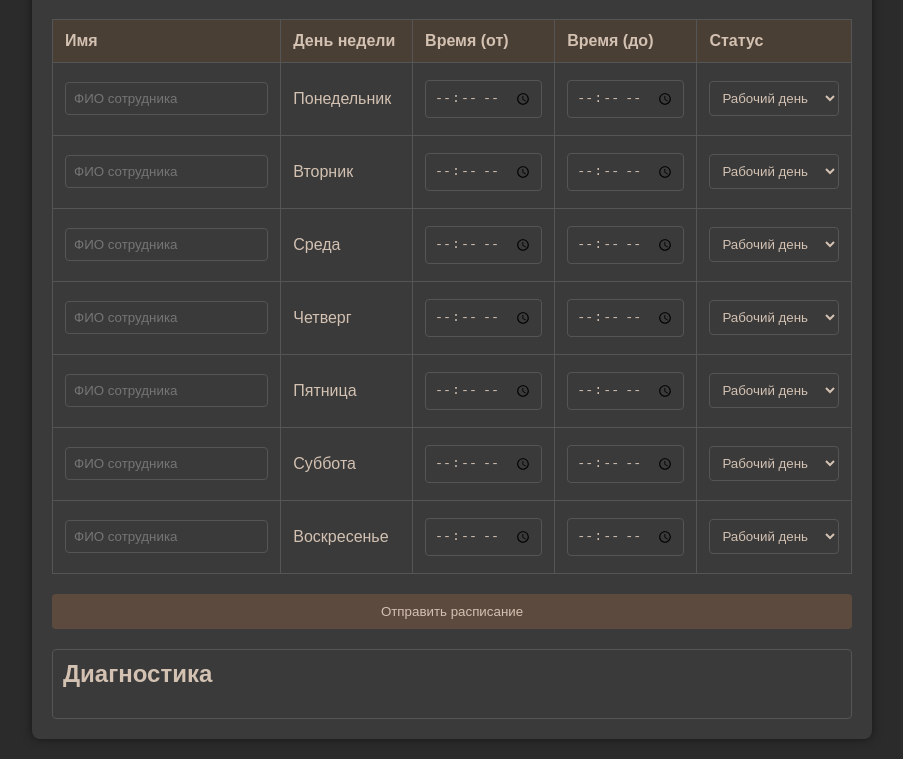
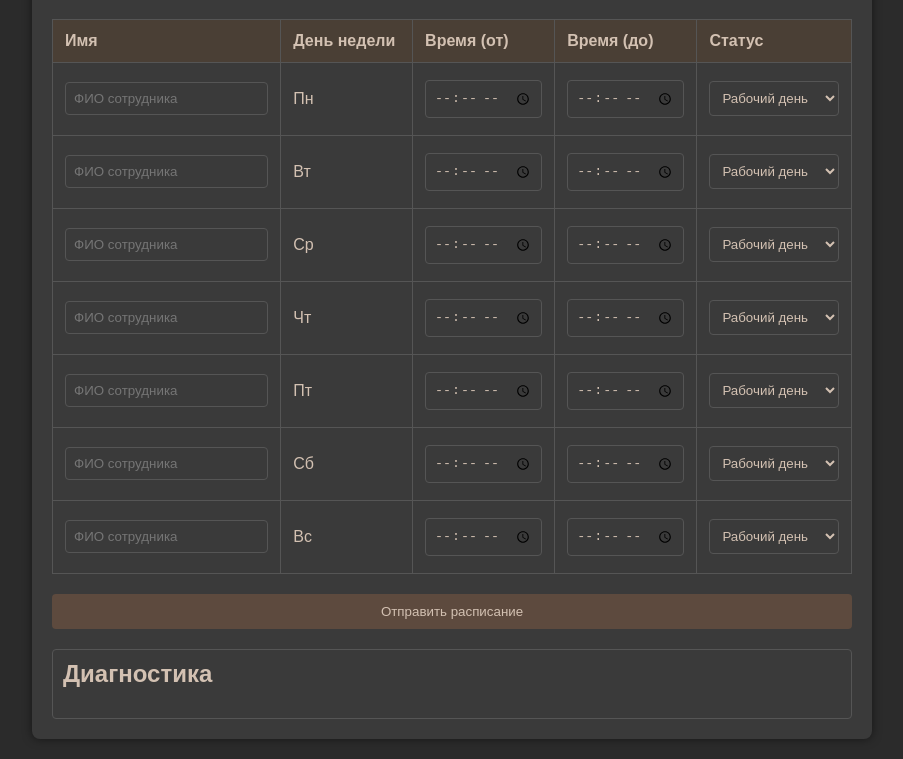
Before and after one commit to onlymyrep/raspisanie, a plain HTML site: page index.html in a window 1280 px wide. Shown: the part 101-860 px from the top of the page, without its empty margins (188-1091 px from the left). Drawn offline with nearby package versions, Linux system fonts and the light colour scheme.

```diff
--- a/index.html
+++ b/index.html
@@ -115,7 +115,7 @@
                 <!-- 7 строк по умолчанию -->
                 <tr>
                     <td><input type="text" class="name" placeholder="ФИО сотрудника"></td>
-                    <td>Понедельник</td>
+                    <td>Пн</td>
                     <td><input type="time" class="time-start" min="07:00" max="00:00"></td>
                     <td><input type="time" class="time-end" min="07:00" max="00:00"></td>
                     <td>
@@ -128,7 +128,7 @@
                 </tr>
                 <tr>
                     <td><input type="text" class="name" placeholder="ФИО сотрудника"></td>
-                    <td>Вторник</td>
+                    <td>Вт</td>
                     <td><input type="time" class="time-start" min="07:00" max="00:00"></td>
                     <td><input type="time" class="time-end" min="07:00" max="00:00"></td>
                     <td>
@@ -141,7 +141,7 @@
                 </tr>
                 <tr>
                     <td><input type="text" class="name" placeholder="ФИО сотрудника"></td>
-                    <td>Среда</td>
+                    <td>Ср</td>
                     <td><input type="time" class="time-start" min="07:00" max="00:00"></td>
                     <td><input type="time" class="time-end" min="07:00" max="00:00"></td>
                     <td>
@@ -154,7 +154,7 @@
                 </tr>
                 <tr>
                     <td><input type="text" class="name" placeholder="ФИО сотрудника"></td>
-                    <td>Четверг</td>
+                    <td>Чт</td>
                     <td><input type="time" class="time-start" min="07:00" max="00:00"></td>
                     <td><input type="time" class="time-end" min="07:00" max="00:00"></td>
                     <td>
@@ -167,7 +167,7 @@
                 </tr>
                 <tr>
                     <td><input type="text" class="name" placeholder="ФИО сотрудника"></td>
-                    <td>Пятница</td>
+                    <td>Пт</td>
                     <td><input type="time" class="time-start" min="07:00" max="00:00"></td>
                     <td><input type="time" class="time-end" min="07:00" max="00:00"></td>
                     <td>
@@ -180,7 +180,7 @@
                 </tr>
                 <tr>
                     <td><input type="text" class="name" placeholder="ФИО сотрудника"></td>
-                    <td>Суббота</td>
+                    <td>Сб</td>
                     <td><input type="time" class="time-start" min="07:00" max="00:00"></td>
                     <td><input type="time" class="time-end" min="07:00" max="00:00"></td>
                     <td>
@@ -193,7 +193,7 @@
                 </tr>
                 <tr>
                     <td><input type="text" class="name" placeholder="ФИО сотрудника"></td>
-                    <td>Воскресенье</td>
+                    <td>Вс</td>
                     <td><input type="time" class="time-start" min="07:00" max="00:00"></td>
                     <td><input type="time" class="time-end" min="07:00" max="00:00"></td>
                     <td>
```
